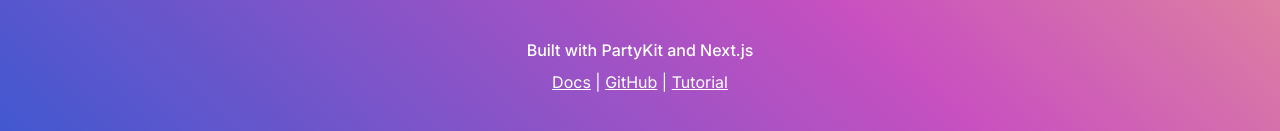
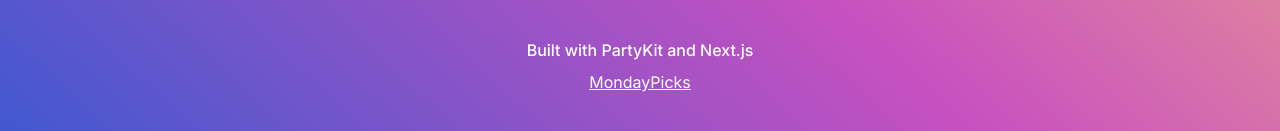
Before and after one commit to tylersnowden/monday-picks-party, a Next.js app: page / in a window 1280 px wide. Shown: the part 666-797 px from the top of the page. Built offline with nearby package versions, Linux system fonts and the light colour scheme; no server answers.

Commit message:
Fix type error on cells list

```diff
--- a/app/page.tsx
+++ b/app/page.tsx
@@ -16,7 +16,7 @@ export default function Home() {
     const title = formData.get("title")?.toString() ?? "Anonymous minefield";
 
     const id = randomId();
-    let cells = [];
+    let cells: CellType[] = [];
     // Create Cells and Set Mines
     for (let i = 0; i < 100; i++) {
       cells.push({
--- a/components/Footer.tsx
+++ b/components/Footer.tsx
@@ -5,26 +5,10 @@ export default function Footer() {
       <div>
         <a
           className="underline"
-          href="https://docs.partykit.io"
+          href="https://mondaypicks.com"
           target="_blank"
         >
-          Docs
-        </a>{" "}
-        |{" "}
-        <a
-          className="underline"
-          href="https://github.com/partykit/partypoll"
-          target="_blank"
-        >
-          GitHub
-        </a>{" "}
-        |{" "}
-        <a
-          className="underline"
-          href="https://docs.partykit.io/tutorials/add-partykit-to-a-nextjs-app/1-what-you-will-build/"
-          target="_blank"
-        >
-          Tutorial
+          MondayPicks
         </a>
       </div>
     </div>
--- a/package.json
+++ b/package.json
@@ -1,5 +1,5 @@
 {
-  "name": "partypolls",
+  "name": "monday-picks-party",
   "version": "0.1.0",
   "private": true,
   "scripts": {
--- a/partykit.json
+++ b/partykit.json
@@ -1,6 +1,6 @@
 {
   "$schema": "https://www.partykit.io/schema.json",
-  "name": "partypolls-party",
+  "name": "monday-picks-party",
   "main": "party/index.ts",
   "compatibilityDate": "2024-03-02"
 }
```
Also changed, not shown: 1 other file (tests, documents, lock files or other folders).
